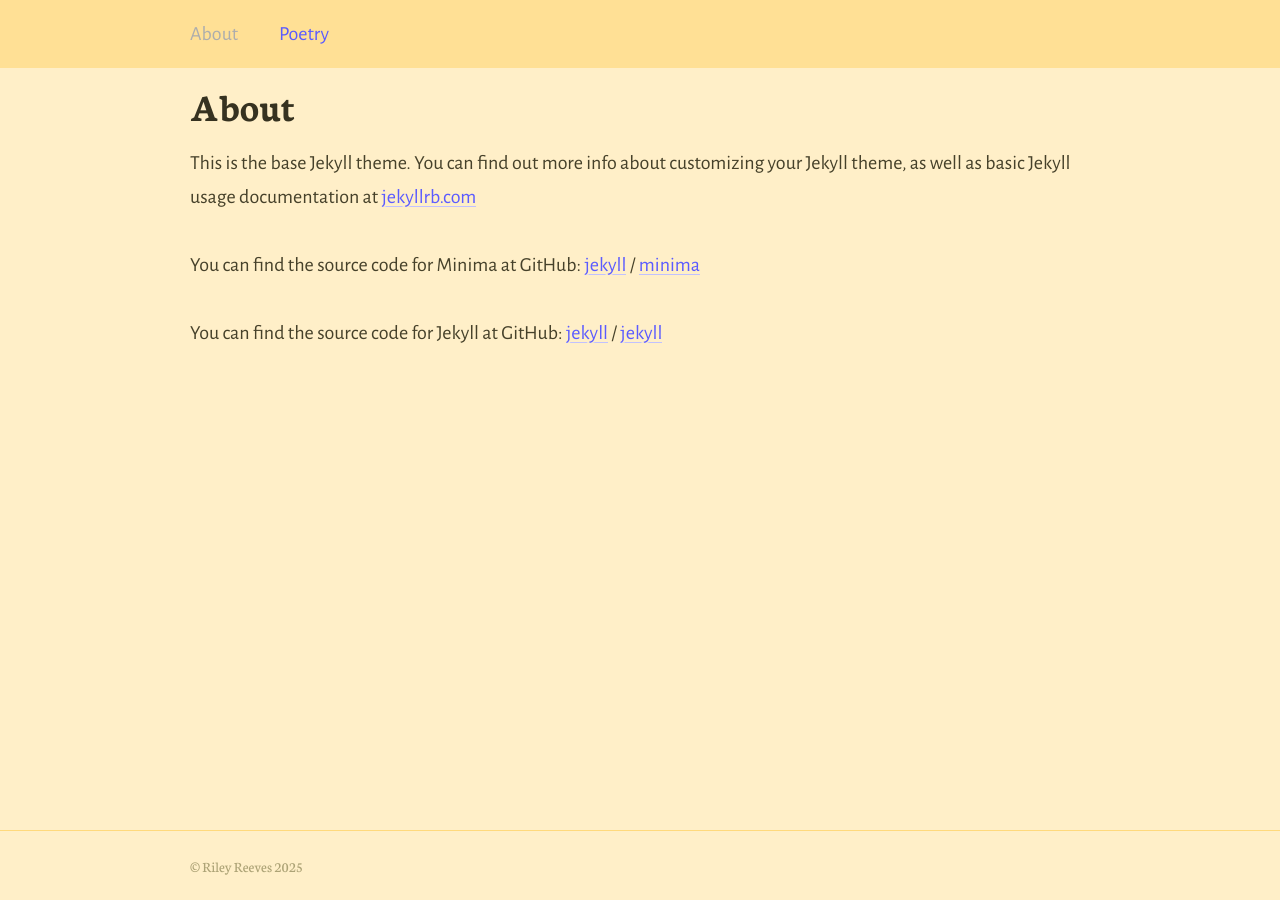
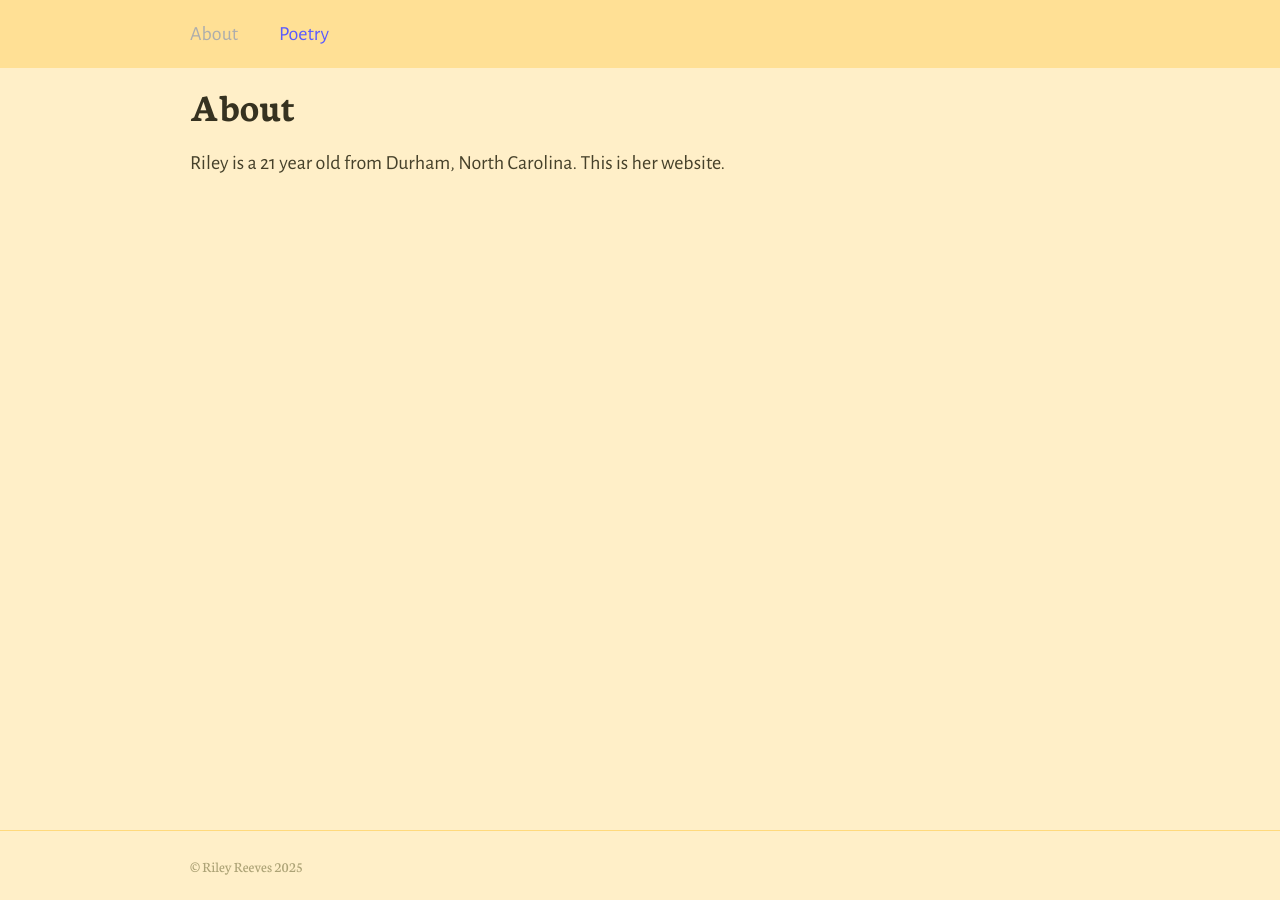
Before and after one commit to rileyjreeves/rileyjreeves.github.io, a Jekyll site: the page built from about.markdown, in a window 1280 px wide. Built offline with Jekyll 4.4.1, drawn with Linux system fonts in a browser that asks for light colours.

Commit message:
Add more description (unfinished)

```diff
--- a/about.markdown
+++ b/about.markdown
@@ -4,15 +4,4 @@
 permalink: /about/
 ---
 
-This is the base Jekyll theme. You can find out more info about customizing your Jekyll theme, as well as basic Jekyll usage documentation at [jekyllrb.com](https://jekyllrb.com/)
-
-You can find the source code for Minima at GitHub:
-[jekyll][jekyll-organization] /
-[minima](https://github.com/jekyll/minima)
-
-You can find the source code for Jekyll at GitHub:
-[jekyll][jekyll-organization] /
-[jekyll](https://github.com/jekyll/jekyll)
-
-
-[jekyll-organization]: https://github.com/jekyll
+Riley is a 21 year old from Durham, North Carolina. This is her website.
```
